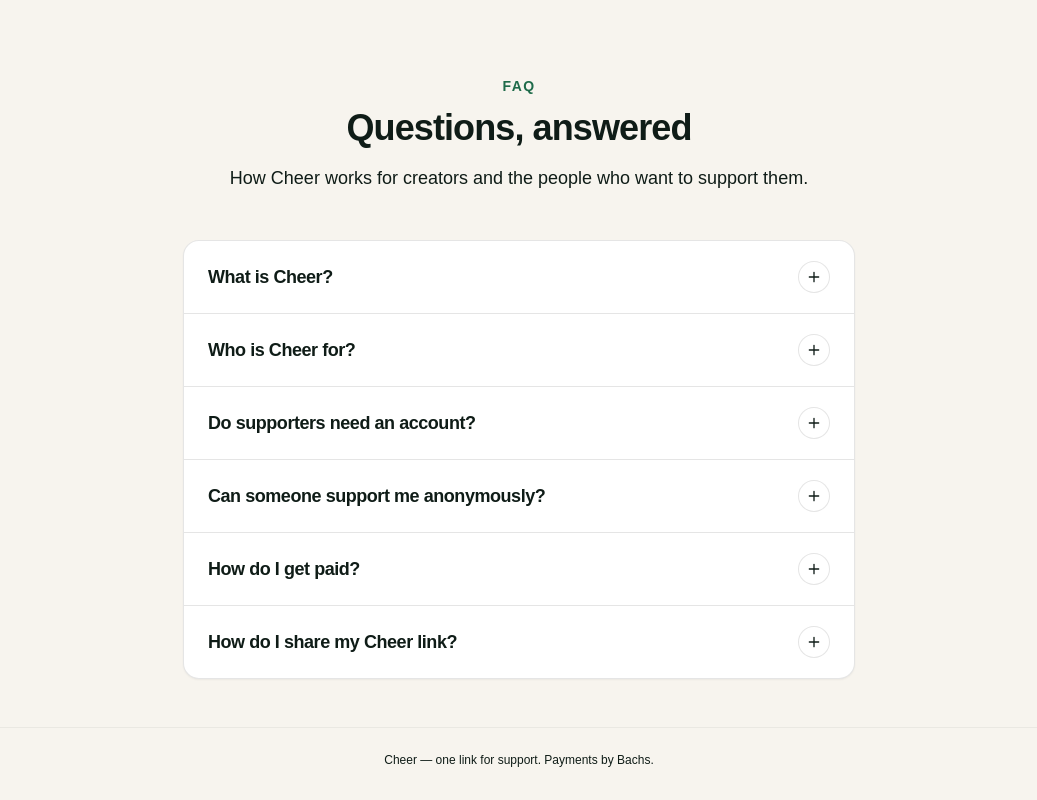
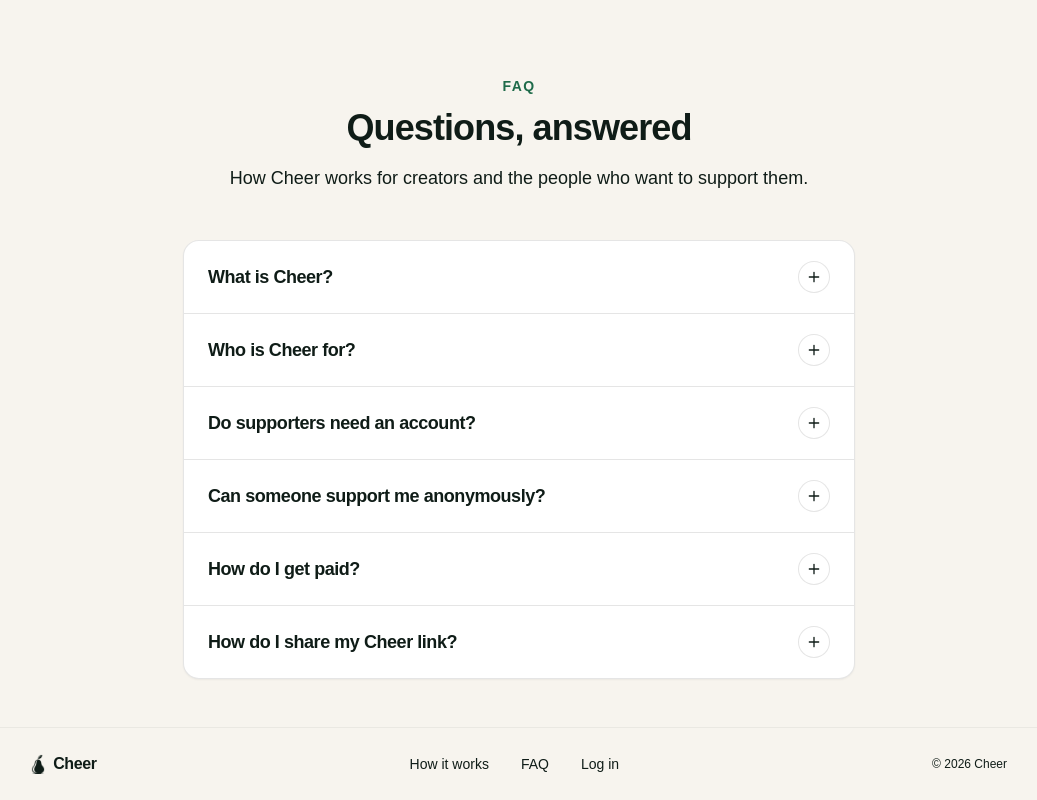
Before and after one commit to iyanuloluwa-Miracle/CHEER, a Nuxt app in the folder apps/web/: page / in a window 1280 px wide. Shown: the part 2295-3095 px from the top of the page, without its empty margins (121-1158 px from the left). Built offline with nearby package versions, Linux system fonts and the light colour scheme; a web font is replaced by a local one.

Commit message:
feat: footer section added

```diff
--- a/apps/web/components/layout/SiteFooter.vue
+++ b/apps/web/components/layout/SiteFooter.vue
@@ -1,5 +1,50 @@
 <template>
-  <footer class="border-t border-black/5 py-6 text-center text-xs text-cheer-ink/50">
-    Cheer — one link for support. Payments by Bachs.
+  <footer class="border-t border-black/5">
+    <div
+      class="mx-auto flex max-w-5xl items-center justify-between gap-3 whitespace-nowrap px-4 py-5 sm:gap-6 sm:px-6"
+    >
+      <NuxtLink
+        to="/"
+        aria-label="Cheer"
+        class="inline-flex shrink-0 items-center gap-2 rounded-sm transition-opacity duration-200 hover:opacity-80 focus-visible:outline-none focus-visible:ring-2 focus-visible:ring-cheer-leaf focus-visible:ring-offset-2"
+      >
+        <img
+          src="/cheers-logo-nav.png"
+          alt=""
+          aria-hidden="true"
+          class="h-5 w-auto shrink-0 object-contain"
+          width="17"
+          height="24"
+          decoding="async"
+        />
+        <span class="text-sm font-bold leading-none tracking-tight text-cheer-ink sm:text-base">
+          Cheer
+        </span>
+      </NuxtLink>
+
+      <nav
+        class="flex min-w-0 items-center justify-center gap-0.5 sm:gap-1"
+        aria-label="Footer"
+      >
+        <NuxtLink
+          v-for="link in footerLinks"
+          :key="link.to"
+          :to="link.to"
+          class="rounded-full px-2 py-1 text-xs font-medium text-cheer-ink/70 transition-colors duration-200 hover:text-cheer-leaf focus-visible:outline-none focus-visible:ring-2 focus-visible:ring-cheer-leaf sm:px-3.5 sm:py-1.5 sm:text-sm"
+        >
+          {{ link.label }}
+        </NuxtLink>
+      </nav>
+
+      <p class="shrink-0 text-xs text-cheer-ink/50">
+        © {{ year }} Cheer
+      </p>
+    </div>
   </footer>
 </template>
+
+<script setup lang="ts">
+import { footerLinks } from '~/data/navigation';
+
+const year = new Date().getFullYear();
+</script>
--- a/apps/web/data/navigation.ts
+++ b/apps/web/data/navigation.ts
@@ -11,3 +11,9 @@
 export const signupLink: NavLink = { label: 'Get started', to: '/signup' };
 
 export const mobileNavLinks: readonly NavLink[] = [...sectionLinks, loginLink];
+
+export const footerLinks: readonly NavLink[] = [
+  { label: 'How it works', to: '/#how-it-works' },
+  { label: 'FAQ', to: '/#faq' },
+  { label: 'Log in', to: '/login' },
+] as const;
```
